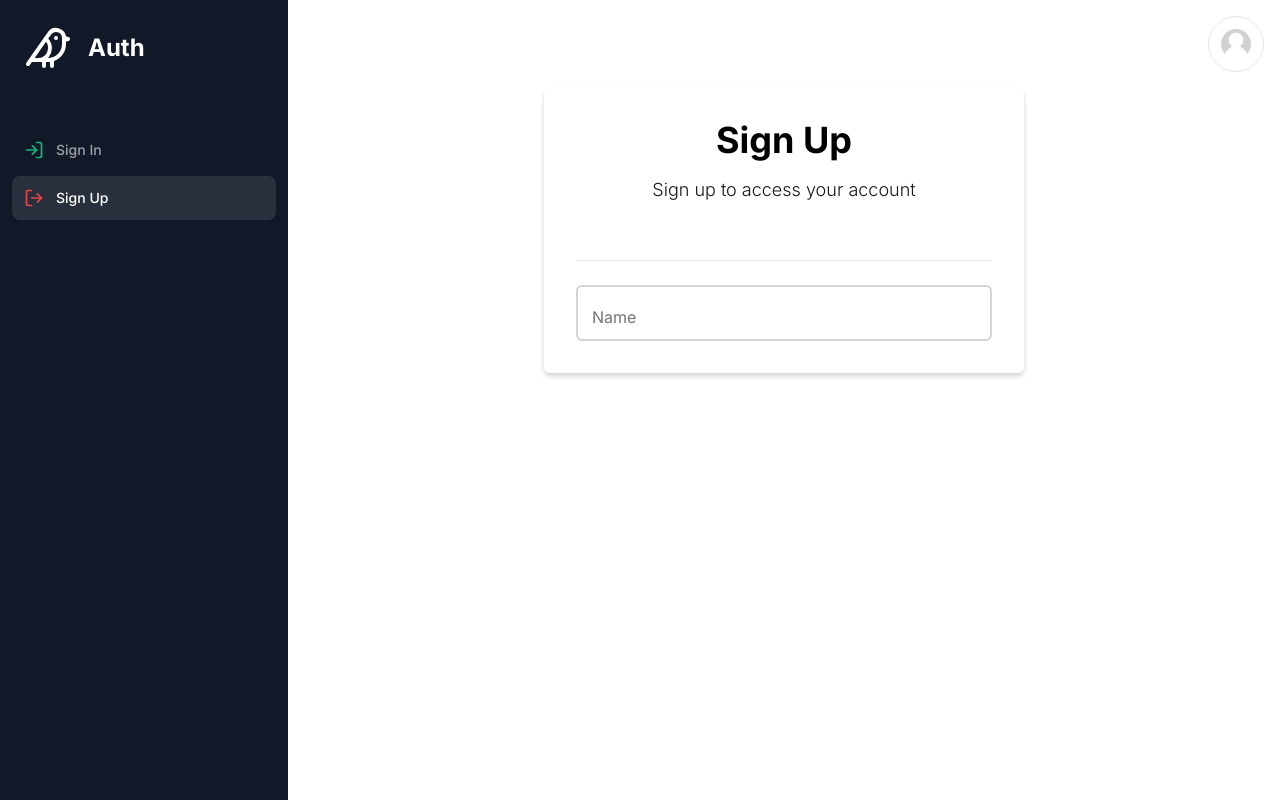
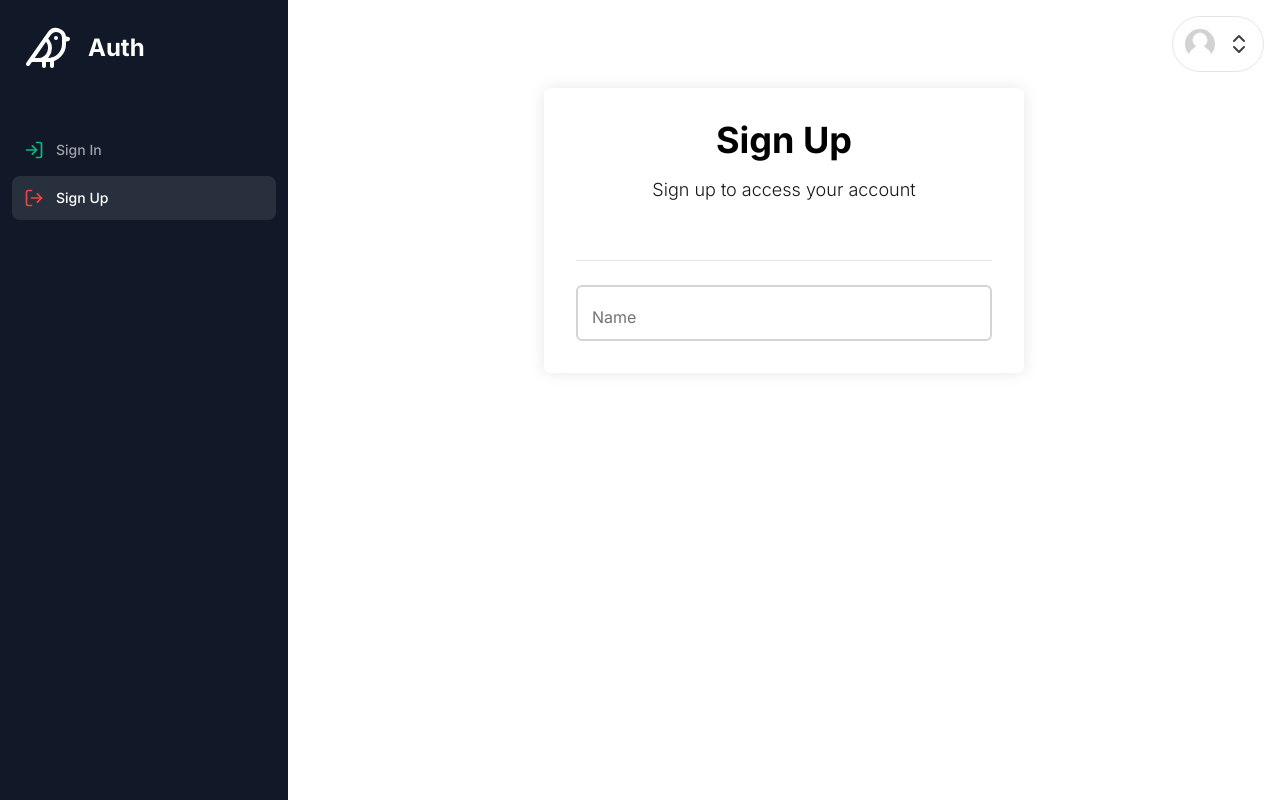
Before and after one commit to The-CodeINN/next-auth-blogpost, a Next.js app: page /signup in a window 1280 px wide. Built offline with nearby package versions, Linux system fonts and the light colour scheme; no server answers.

Commit message:
new components

```diff
--- /dev/null
+++ b/components/BackDrop.jsx
@@ -0,0 +1,20 @@
+import React from 'react';
+
+const BackDrop = ({ onClick }) => {
+  return (
+    <div
+      className='
+    fixed
+    top-0
+    left-0
+    w-screen
+    h-screen
+    z-20
+    backdrop-blur-sm
+  '
+      onClick={onClick}
+    ></div>
+  );
+};
+
+export default BackDrop;
--- a/components/FormWrap.jsx
+++ b/components/FormWrap.jsx
@@ -8,7 +8,6 @@ const FormWrap = ({ children }) => {
     items-center
     justify-center
     w-full
-    border-red-500
     px-8
     md:px-64
     '
@@ -19,12 +18,11 @@ const FormWrap = ({ children }) => {
       flex-col
       gap-6
       items-center
-      shadow-md
-    shadow-neutral-300
+      shadow-[rgba(17,_17,_26,_0.1)_0px_0px_16px]
       rounded-md
       p-4
       md:p-8
-    w-full
+      w-full
       '
       >
         {children}
--- a/components/Input.jsx
+++ b/components/Input.jsx
@@ -34,6 +34,7 @@ const Input = forwardRef(
           )}
         />
         <label
+          htmlFor={id}
           className={cn(
             `absolute
         text-md
@@ -49,7 +50,6 @@ const Input = forwardRef(
         peer-focus:-translate-y-4`,
             errors[id] ? 'text-rose-500' : 'text-neutral-500'
           )}
-          htmlFor={id}
         >
           {label}
         </label>
--- /dev/null
+++ b/components/MenuItem.jsx
@@ -0,0 +1,14 @@
+'use client';
+
+const MenuItem = ({ children, onClick }) => {
+  return (
+    <div
+      className='px-3 py-2 text-sm font-medium text-neutral-700 cursor-pointer hover:bg-neutral-100 transition'
+      onClick={onClick}
+    >
+      {children}
+    </div>
+  );
+};
+
+export default MenuItem;
--- a/components/Navbar.jsx
+++ b/components/Navbar.jsx
@@ -1,27 +1,19 @@
 'use client';
 
-import Image from 'next/image';
 import MobileSidebar from './MobileSidebar';
 import { useRouter } from 'next/navigation';
+import UserMenu from './UserMenu';
+import { getCurrentUser } from '@/actions/getCurrentUser';
 
 export const Navbar = () => {
+  const currentUser = getCurrentUser();
+
   const router = useRouter();
   return (
     <div className='flex items-center p-4'>
       <MobileSidebar />
       <div className='flex w-full justify-end'>
-        <div
-          className='p-3 border-[1px] border-neutral-200 flex flex-row items-center gap-3 rounded-full cursor-pointer hover:shadow-md transition'
-          onClick={() => router.push('/profile')}
-        >
-          <Image
-            alt='Logo'
-            width='30'
-            height='30'
-            className='rounded-full'
-            src='/placeholder.jpg'
-          />
-        </div>
+        <UserMenu currentUser={currentUser} />
       </div>
     </div>
   );
--- /dev/null
+++ b/components/UserMenu.jsx
@@ -0,0 +1,99 @@
+'use client';
+import { ChevronsUpDown } from 'lucide-react';
+import Image from 'next/image';
+import Link from 'next/link';
+import { useCallback, useState } from 'react';
+import MenuItem from './MenuItem';
+import { signOut } from 'next-auth/react';
+import BackDrop from './BackDrop';
+import toast from 'react-hot-toast';
+
+const UserMenu = ({ currentUser }) => {
+  const [isOpen, setIsOpen] = useState(false);
+
+  const toggleOpen = useCallback(() => {
+    setIsOpen((prev) => !prev);
+  }, []);
+
+  return (
+    <>
+      <div className='relative z-30'>
+        <div
+          className='
+        p-3
+        border-[1px]
+        border-neutral-200
+        flex
+        flex-row
+        items-center
+        gap-3
+        rounded-full
+        cursor-pointer
+        hover:shadow-md
+        transition
+      '
+          onClick={toggleOpen}
+        >
+          <Image
+            alt='Logo'
+            width={30}
+            height={30}
+            className='rounded-full'
+            src='/placeholder.jpg'
+          />
+          <ChevronsUpDown className='text-neutral-700' />
+        </div>
+
+        {isOpen && (
+          <div
+            className='
+      absolute
+      rounded-md
+      bg-white
+      overflow-hidden
+      w-40
+      shadow-md
+       top-13
+       right-0
+       flex
+       flex-col
+
+      '
+          >
+            {currentUser ? (
+              <div>
+                <Link href='/profile'>
+                  <MenuItem onClick={toggleOpen}>Profile</MenuItem>
+                </Link>
+                <hr className='bg-neutral-400 w-full h-px' />
+                <MenuItem
+                  onClick={() => {
+                    toggleOpen();
+                    signOut();
+                    setTimeout(() => {
+                      toast.success('Logged Out Successfully');
+                    }, 1000);
+                  }}
+                >
+                  LogOut
+                </MenuItem>
+              </div>
+            ) : (
+              <div>
+                <Link href='/signup'>
+                  <MenuItem onClick={toggleOpen}>Sign Up</MenuItem>
+                </Link>
+                <Link href='/signin'>
+                  <MenuItem onClick={toggleOpen}>Sign In</MenuItem>
+                </Link>
+              </div>
+            )}
+          </div>
+        )}
+      </div>
+      {isOpen ? <BackDrop onClick={toggleOpen} /> : null}
+    </>
+  );
+};
+
+export default UserMenu;
```
